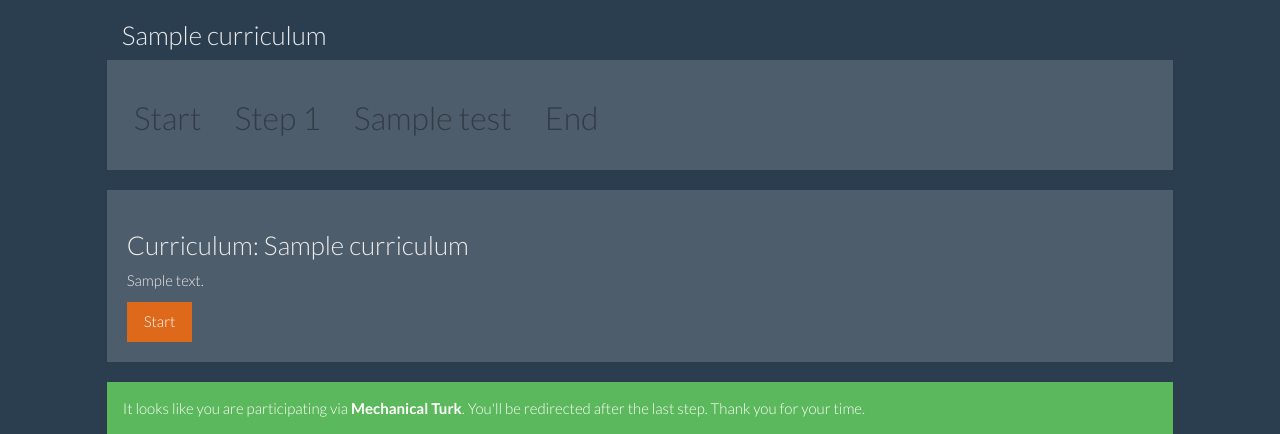
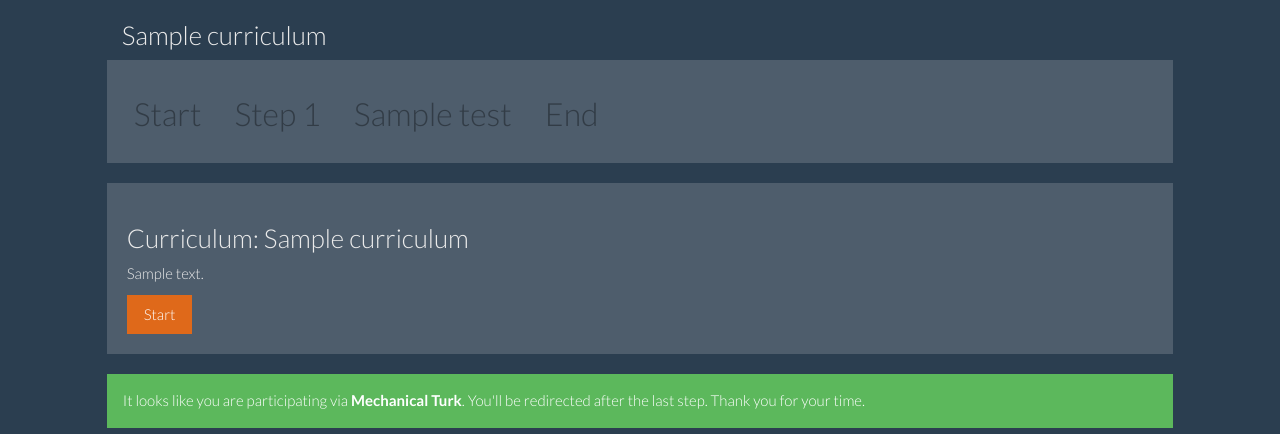
Before and after one commit to mslatour/oertutor, a Django app: template oertutor/templates/new.html in a window 1280 px wide. Shown: the top 434 px of the page. Run offline with Django 3.2, Linux system fonts and the light colour scheme; tables that the repository leaves empty hold one stand-in row (values such as "Sample post"); the template is opened without the code that fills it: values that come from a table or form of the project are taken from there, most other values are stand-ins (such as "Sample title", 1, 10 or a date in 2020).

Commit message:
Minor tweak to make design more slim

```diff
--- a/oertutor/templates/index.html
+++ b/oertutor/templates/index.html
@@ -17,14 +17,14 @@
 				<div class="col-lg-12"><h3>{{ curriculum.title }}</h3></div>
 			</div>
 			<div class='row'>
-				<div class="col-lg-12 well well-sm hidden-sm hidden-xs">
+				<div class="col-lg-12 well well-sm hidden-sm hidden-xs" style="padding: 0 9px;">
 					<div class="pagination" style="margin: auto;">
 						{% if selected_kc == "start" %}
 						<li class='active'>
 						{% else %}
 						<li class='disabled'>
 						{% endif %}
-							<a><h2>Start</h2></a>
+							<a class="h2">Start</a>
 						</li>
 					{% for kc in kcs %}
 						{% if kc.id == selected_kc %}
@@ -32,8 +32,8 @@
 						{% else %}
 						<li class="disabled">
 						{% endif %}
-						<a>
-							<h2>Step {{ forloop.counter }}</h2>
+						<a class="h2">
+							Step {{ forloop.counter }}
 						</a></li>
 					{% endfor %}
 						{% if curriculum.exam %}
@@ -42,7 +42,7 @@
                             {% else %}
                             <li class='disabled'>
                             {% endif %}
-                                <a><h2>{{curriculum.exam.title}}</h2></a>
+                                <a class="h2">{{curriculum.exam.title}}</a>
                             </li>
                         {% endif %}
 						{% if selected_kc == "end" %}
@@ -50,7 +50,7 @@
 						{% else %}
 						<li class='disabled'>
 						{% endif %}
-							<a><h2>End</h2></a>
+							<a class="h2">End</a>
 						</li>
 					</div>
 				</div>
```
